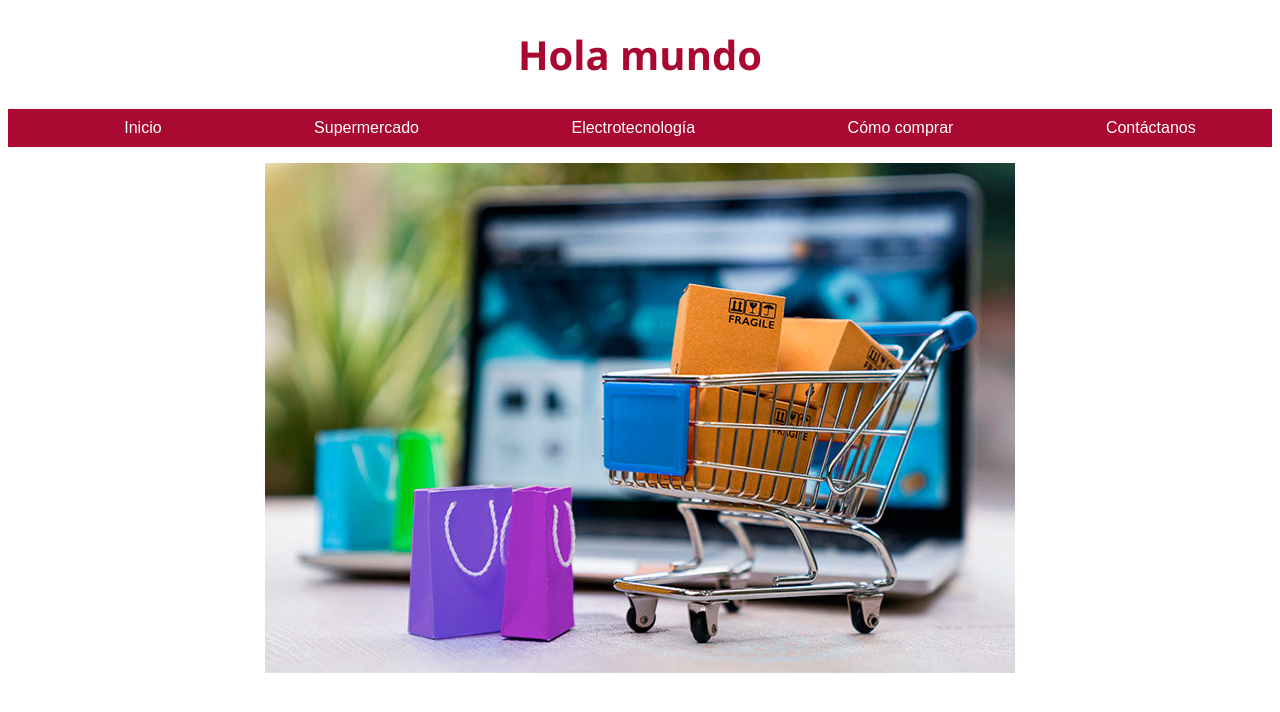
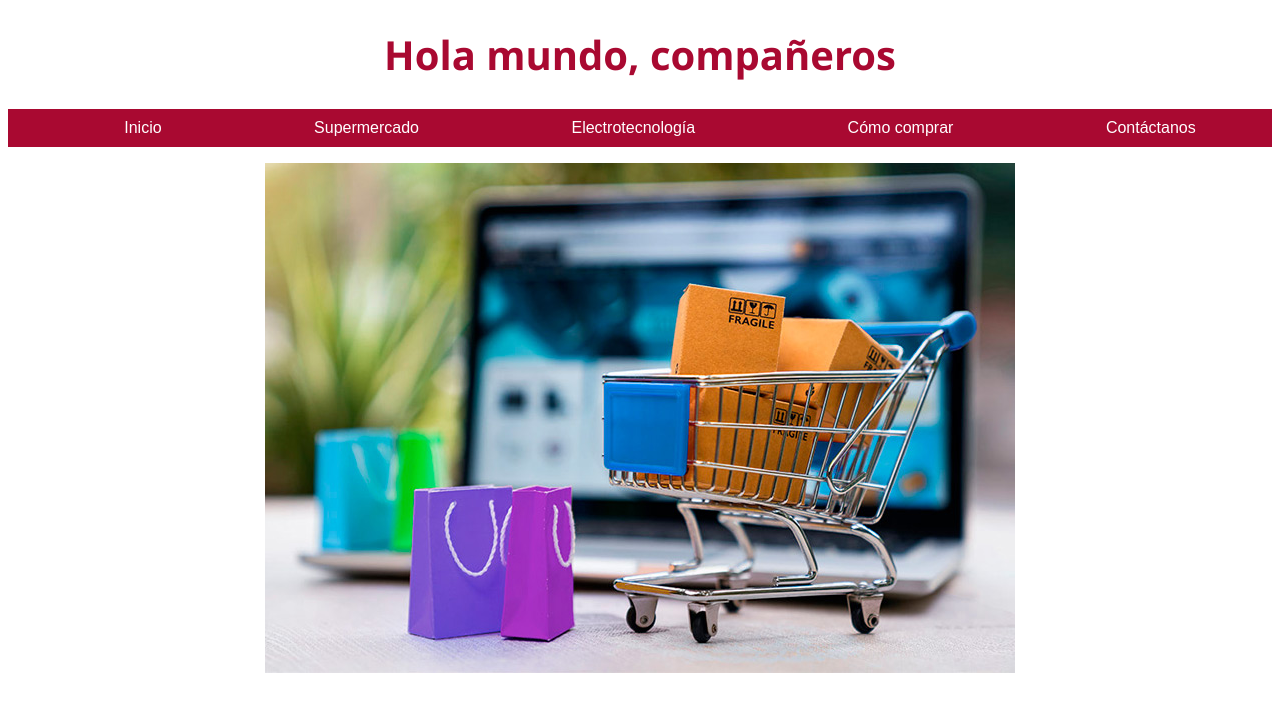
Before and after one commit to aldev2023/semana15, a plain HTML site: page index.html in a window 1280 px wide. Drawn offline with Linux system fonts and the light colour scheme.

Commit message:
agregar texto en mi h1

```diff
--- a/index.html
+++ b/index.html
@@ -7,7 +7,7 @@
     <link rel="stylesheet" href="css/style.css">
 </head>
 <body>
-    <h1>Hola mundo</h1>
+    <h1>Hola mundo, compañeros</h1>
     <div class="nav">
         <ul class="menup">
             <li><a href="#">Inicio</a></li>
```
